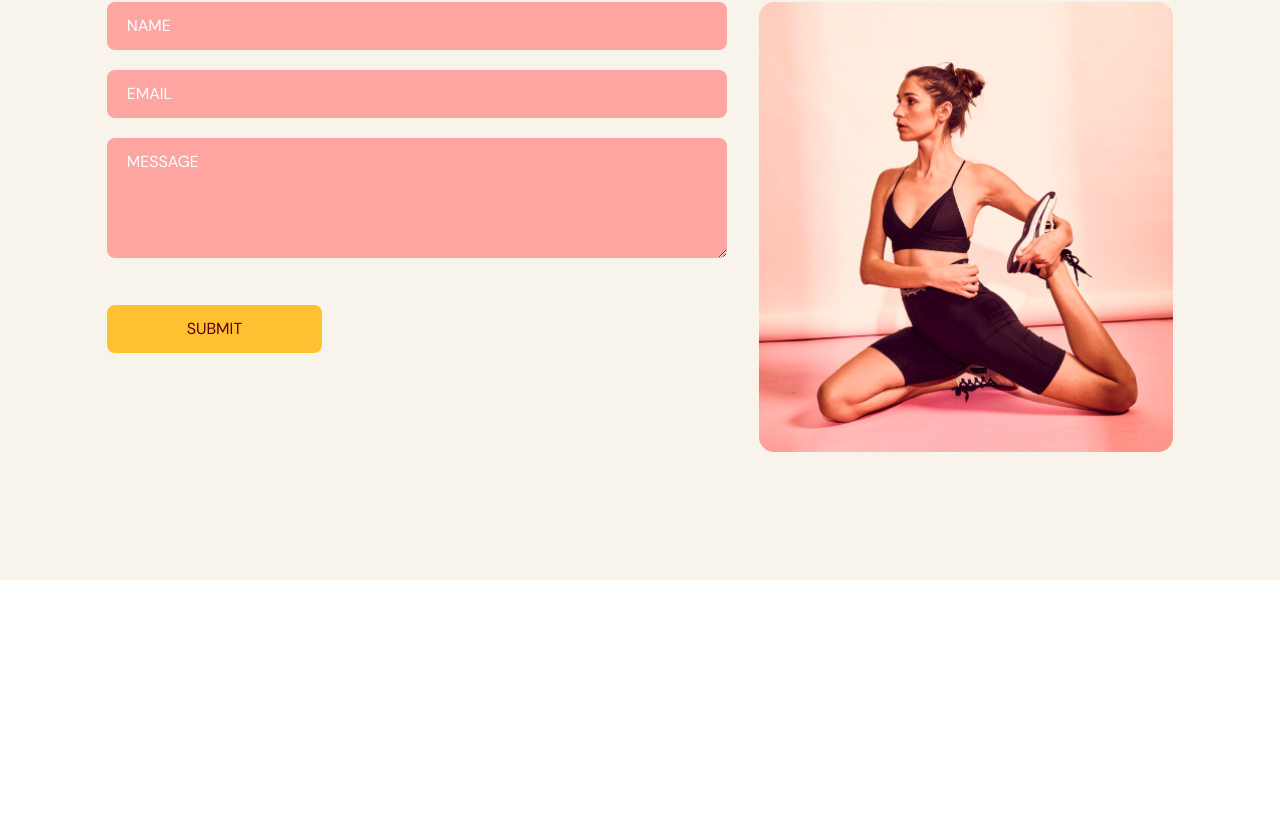
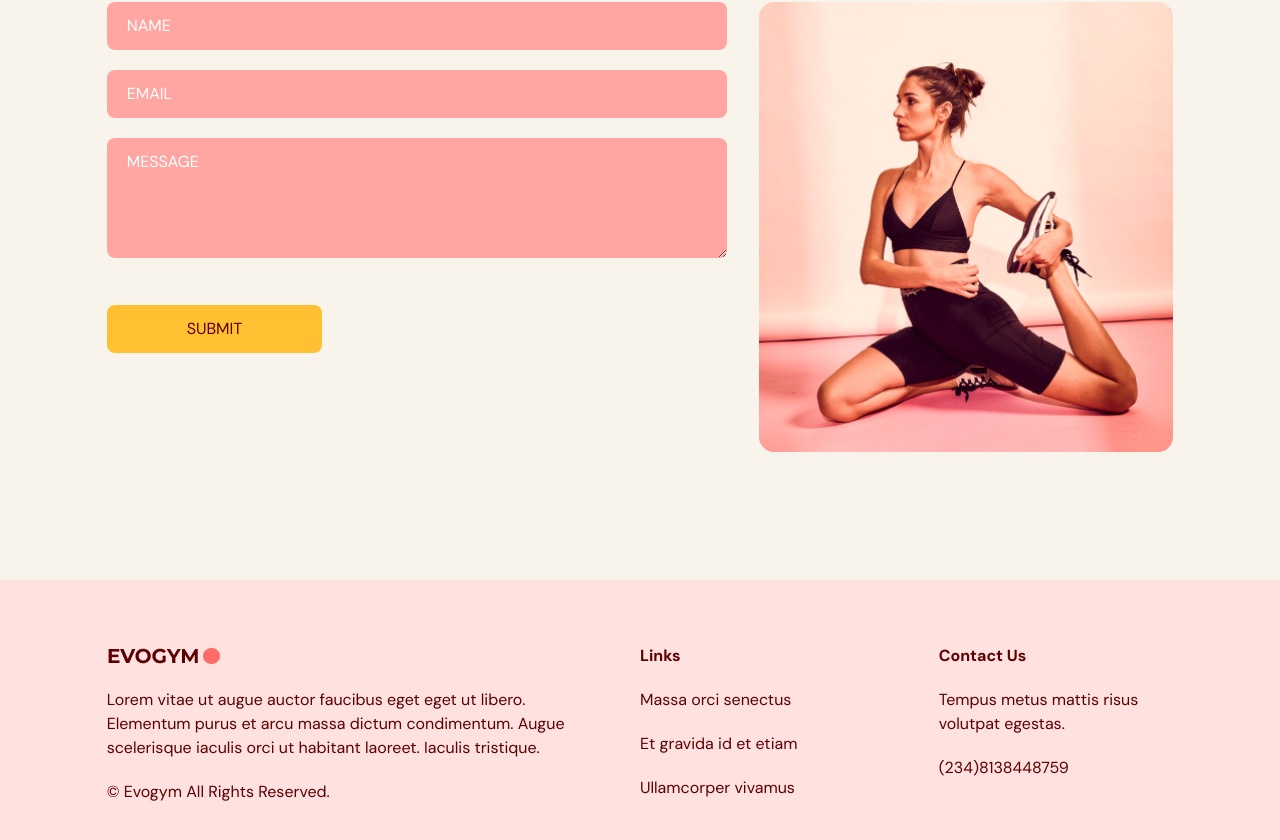
Before and after one commit to Ugo-Basil/fitness, a React (Vite) app: page / in a window 1280 px wide. Shown: the part 3201-4041 px from the top of the page. Before the commit the page ends 3781 px from the top, so only its background shows below. Built offline with nearby package versions, Linux system fonts and the light colour scheme.

Commit message:
added:footer-section

```diff
--- a/src/App.tsx
+++ b/src/App.tsx
@@ -5,6 +5,7 @@
 import Benefits from "./components/benefits/Benefits";
 import OurClasses from "./components/ourClass/OurClasses";
 import Contact from "./components/contactUs/Contact";
+import Footer from "./components/footer/Footer";
 
 
 function App() {
@@ -36,6 +37,7 @@
       <Benefits setSelectedPage={setSelectedPage} />
       <OurClasses setSelectedPage={setSelectedPage} />
       <Contact setSelectedPage={setSelectedPage} />
+      <Footer />
 
     </div>
   )
--- /dev/null
+++ b/src/components/footer/Footer.tsx
@@ -0,0 +1,32 @@
+import Logo from "@/assets/Logo.png";
+
+const Footer = () => {
+    return (
+        <footer className="bg-primary-100 py-16">
+            <div className="justify-content mx-auto w-5/6 gap-16 md:flex">
+                <div className="mt-16 basis-1/2 md:mt-0">
+                    <img alt="logo" src={Logo} />
+                    <p className="my-5">
+                        Lorem vitae ut augue auctor faucibus eget eget ut libero. Elementum
+                        purus et arcu massa dictum condimentum. Augue scelerisque iaculis
+                        orci ut habitant laoreet. Iaculis tristique.
+                    </p>
+                    <p>© Evogym All Rights Reserved.</p>
+                </div>
+                <div className="mt-16 basis-1/4 md:mt-0">
+                    <h4 className="font-bold">Links</h4>
+                    <p className="my-5">Massa orci senectus</p>
+                    <p className="my-5">Et gravida id et etiam</p>
+                    <p>Ullamcorper vivamus</p>
+                </div>
+                <div className="mt-16 basis-1/4 md:mt-0">
+                    <h4 className="font-bold">Contact Us</h4>
+                    <p className="my-5">Tempus metus mattis risus volutpat egestas.</p>
+                    <p>(234)8138448759</p>
+                </div>
+            </div>
+        </footer>
+    );
+};
+
+export default Footer;
```
